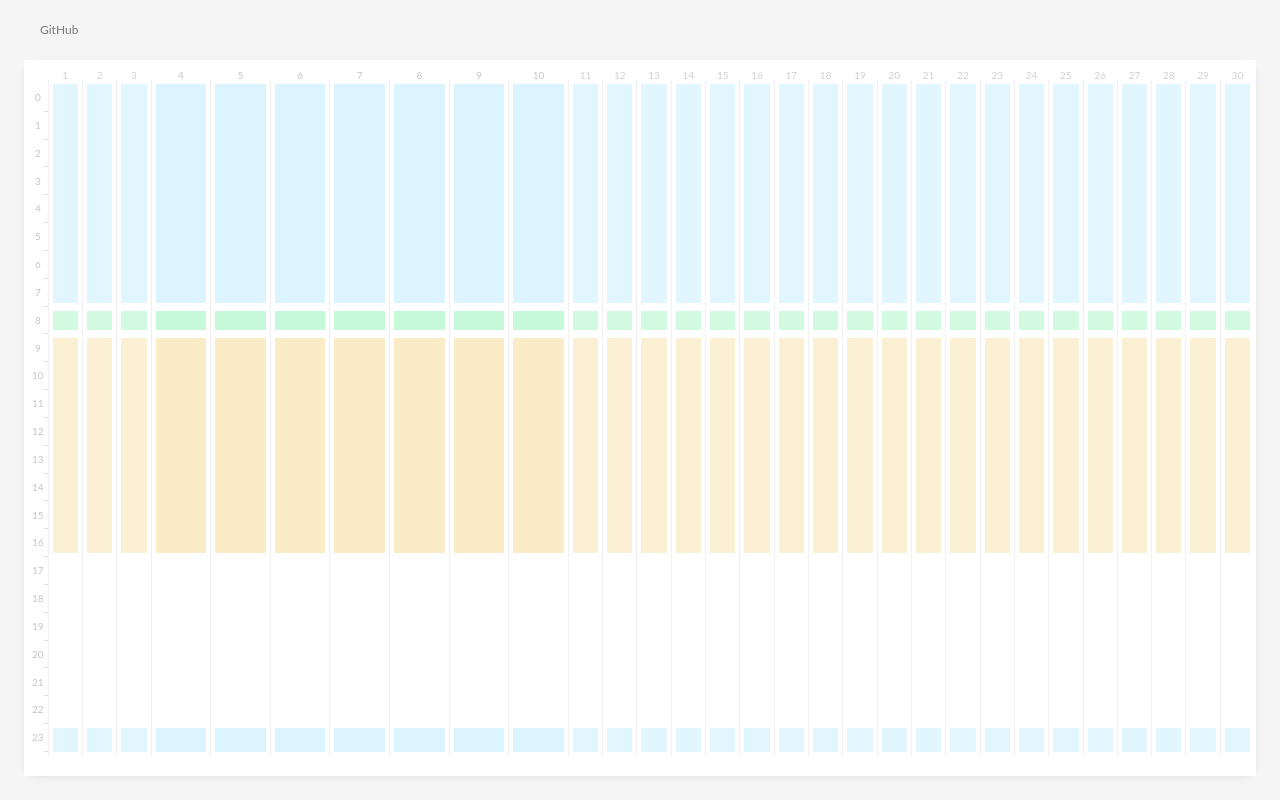
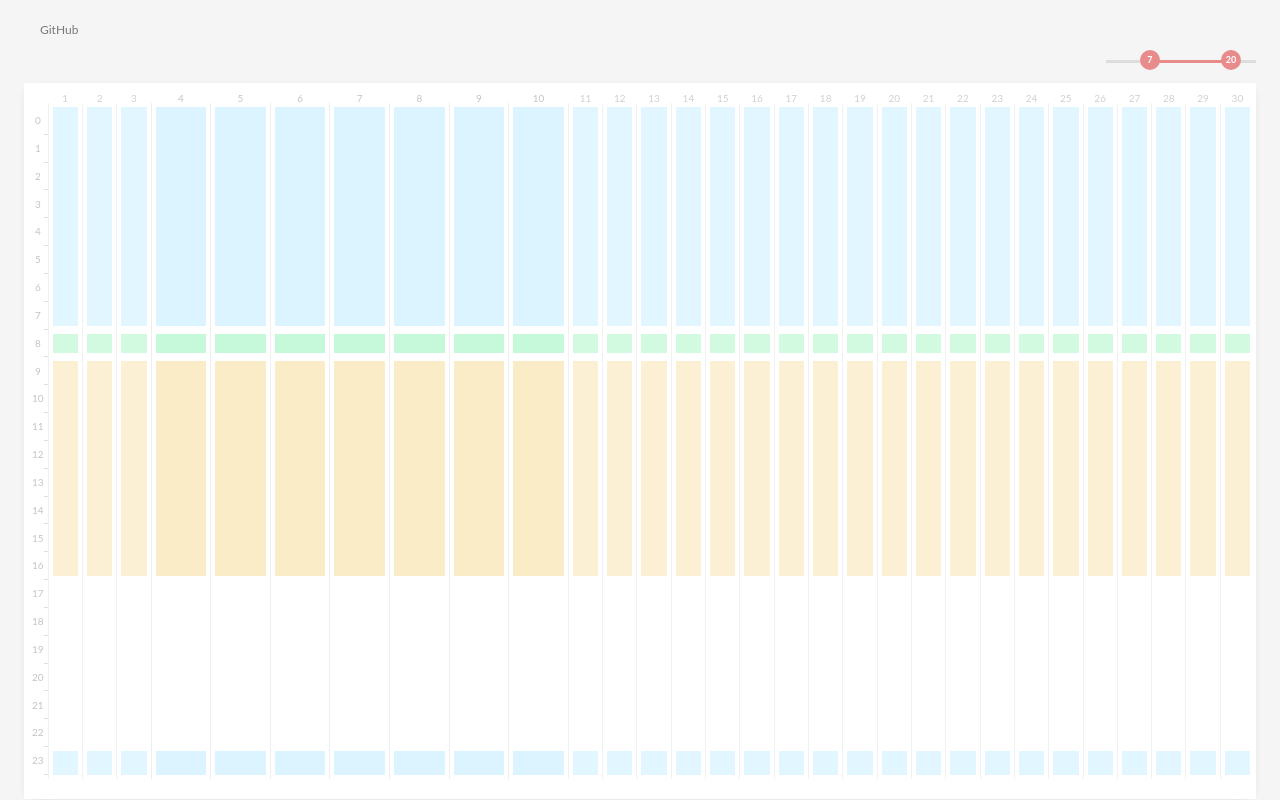
Before and after one commit to vincentbollaert/get-shit-done, a React app: page / in a window 1280 px wide. Built offline with nearby package versions, Linux system fonts and the light colour scheme.

Commit message:
moved content wrap (now paper) to page and integrated slider

```diff
--- a/src/Application/component.jsx
+++ b/src/Application/component.jsx
@@ -2,7 +2,7 @@ import React from 'react'
 import { BrowserRouter as Router, Route, Switch, Redirect } from 'react-router-dom'
 import styled, { createGlobalStyle } from 'styled-components'
 import 'normalize.css'
-import { reset, media, BOX_SHADOW_LIGHT, WHITE, SIZE_XLG } from '../styles'
+import { reset, media, SIZE_XLG } from '../styles'
 
 import { homePath } from './paths'
 import Header from './Header/component'
@@ -30,13 +30,6 @@ const PageSpacer = styled.div`
     padding-bottom: 2.4rem;
   };
 `
-const ContentWrap = styled.div`
-  position: relative;
-  padding: 2rem 0;
-  height: 100%;
-  background-color: ${WHITE};
-  box-shadow: ${BOX_SHADOW_LIGHT};
-`
 
 const Application = () => {
   return (
@@ -45,12 +38,10 @@ const Application = () => {
       <PageWrap>
         <Header />
         <PageSpacer>
-          <ContentWrap>
-            <Switch>
-              <Route exact path={homePath()} component={Home} />
-              <Redirect to={homePath()} />
-            </Switch>
-          </ContentWrap>
+          <Switch>
+            <Route exact path={homePath()} component={Home} />
+            <Redirect to={homePath()} />
+          </Switch>
         </PageSpacer>
       </PageWrap>
     </Router>
--- a/src/pages/Home/component.jsx
+++ b/src/pages/Home/component.jsx
@@ -1,13 +1,29 @@
 import React from 'react'
 import moment from 'moment'
 import styled from 'styled-components'
-import { WHITE } from '../../styles'
+import { WHITE, BOX_SHADOW_LIGHT } from '../../styles'
+import { RangeField } from '../../components/form'
 
 const STYLE_SLEEP = '#5bccff38'
 const STYLE_WORK = '#efc55352'
 const STYLE_MORNING_ROUTINE = '#3deb7c4a'
 
 const Wrap = styled.div`
+  height: 100%;
+`
+const PageActions = styled.div`
+  display: flex;
+  margin-bottom: 20px;
+  justify-content: flex-end;
+`
+const Paper = styled.div`
+  position: relative;
+  padding: 2rem 0;
+  height: 100%;
+  background-color: ${WHITE};
+  box-shadow: ${BOX_SHADOW_LIGHT};
+`
+const CalendarWrap = styled.div`
   display: flex;
   flex-direction: row;
   height: 100%;
@@ -107,6 +123,11 @@ const Home = () => {
 
   return (
     <Wrap>
+      <PageActions>
+        <RangeField label="some label" max={24} idFrom="min" idTo="max" valueFrom={7} valueTo={20} />
+      </PageActions>
+      <Paper>
+        <CalendarWrap>
           <HourLabels>
             {hoursInDay.map((hour) => <HourLabel key={hour}>{hour}</HourLabel>)}
           </HourLabels>
@@ -142,6 +163,8 @@ const Home = () => {
               </Column>
             ))}
           </Row>
+        </CalendarWrap>
+      </Paper>
     </Wrap>
   )
 }
--- a/src/styles/variables.js
+++ b/src/styles/variables.js
@@ -24,6 +24,12 @@ export const SIZE_XLG = `${SIZE_XLG_UNIT}rem`
 
 
 // colors
+export const LIGHT_SEA_GREEN = '#21baa6'
+export const AMAZONITE = '#03d2b6'
+export const STEEL_BLUE = '#607D8B'
+// export const RACKLEY = '#5a93af'
+
+
 export const PASTEL_GREEN = '#7bd37c'
 export const SUNSET_ORANGE = '#ff5d5d'
 export const RED_ORANGE = '#ff4d4d'
```
Lines whose indentation alone changed are shown as unchanged.
